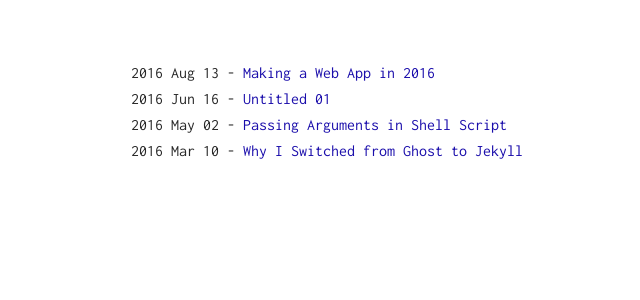
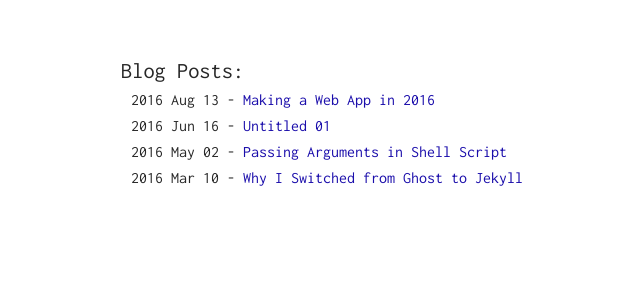
Before and after one commit to maxhumber/maxhumber.com, a Jekyll site: the page built from blog/index.html, in a window 1280 px wide. Shown: the top 300 px of the page, without its empty margins (219-859 px from the left). Built offline with Jekyll 4.4.1, drawn with Linux system fonts in a browser that asks for light colours.

Commit message:
add title to blog directory

```diff
--- a/blog/index.html
+++ b/blog/index.html
@@ -3,6 +3,7 @@ layout: default
 ---
 
 <div class="blog">
+    <h1>Blog Posts:</h1>
     <ul>
         {% for post in site.posts %}
         <li>
```
